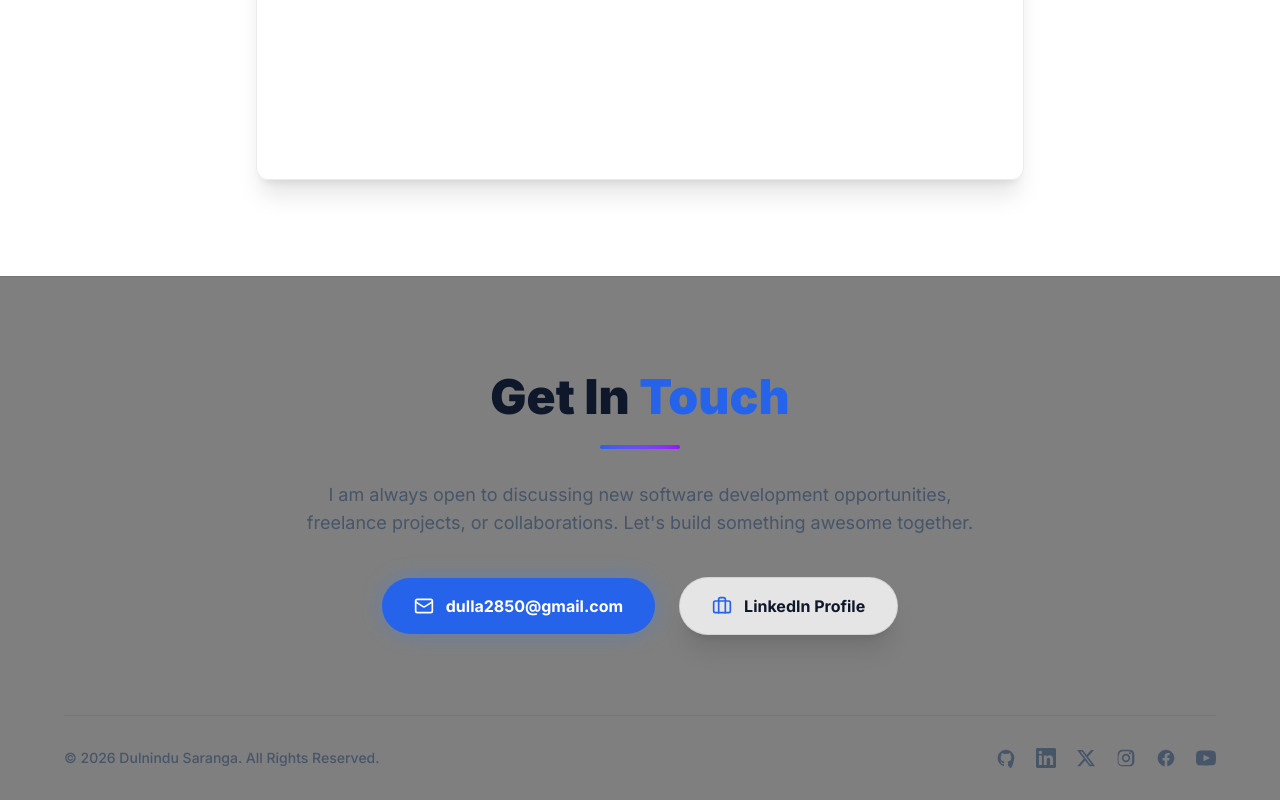
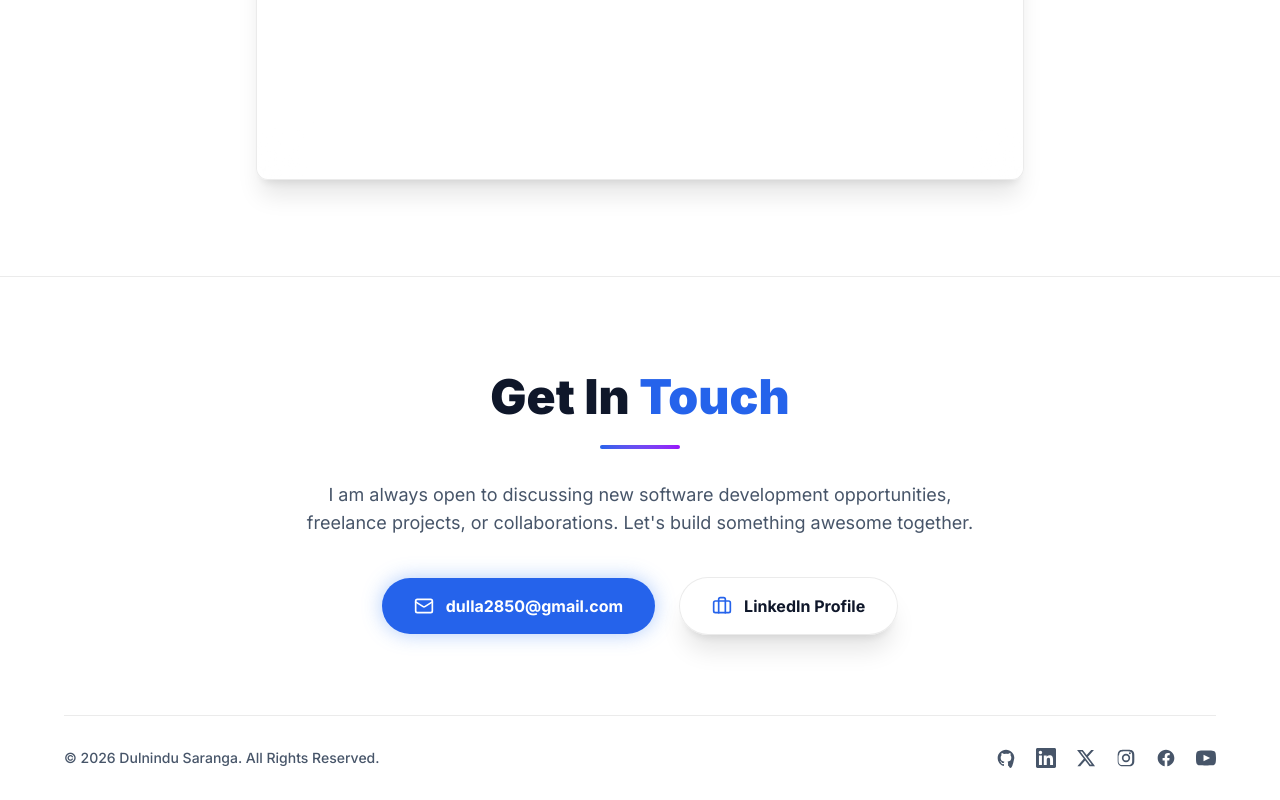
Before and after one commit to dulnindu123/advanced-portfolio, a Next.js app: page / in a window 1280 px wide. Shown: the part 4316-5116 px from the top of the page. Built offline with nearby package versions, Linux system fonts and the light colour scheme.

Commit message:
Eliminate last hardcoded background in Contact section

```diff
--- a/src/components/ContactSection.tsx
+++ b/src/components/ContactSection.tsx
@@ -5,7 +5,7 @@ import { Mail, Briefcase } from "lucide-react";
 
 export default function ContactSection() {
   return (
-    <section id="contact" className="pt-24 pb-8 px-6 md:px-12 relative bg-black/50 border-t border-card-border">
+    <section id="contact" className="pt-24 pb-8 px-6 md:px-12 relative bg-background border-t border-card-border">
       <div className="max-w-4xl mx-auto text-center mb-20">
         <motion.div
           initial={{ opacity: 0, y: 20 }}
```
